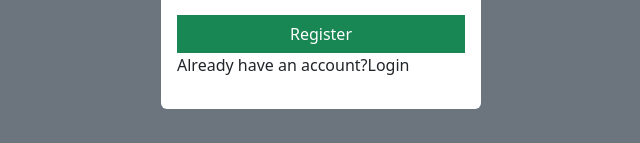
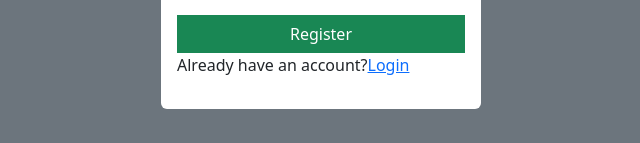
Before and after one commit to Manzi-Elvis/Complete-Secure-Auth-Demo, a React (Vite) app in the folder Client/: page / in a window 1280 px wide. Shown: the part 486-629 px from the top of the page, without its empty margins (319-959 px from the left). Built offline with nearby package versions, Linux system fonts and the light colour scheme.

Commit message:
used link

```diff
--- a/Client/src/pages/SignUp.jsx
+++ b/Client/src/pages/SignUp.jsx
@@ -42,7 +42,7 @@
                               </div>
                               <button type='submit' className='btn btn-success w-100 rounded-0'>Register</button>
                         </form>
-                        <p>Already have an account?<button>Login</button></p>
+                        <p>Already have an account?<Link to={SignIn}>Login</Link></p>
 
                   </div>
             </div>
```
